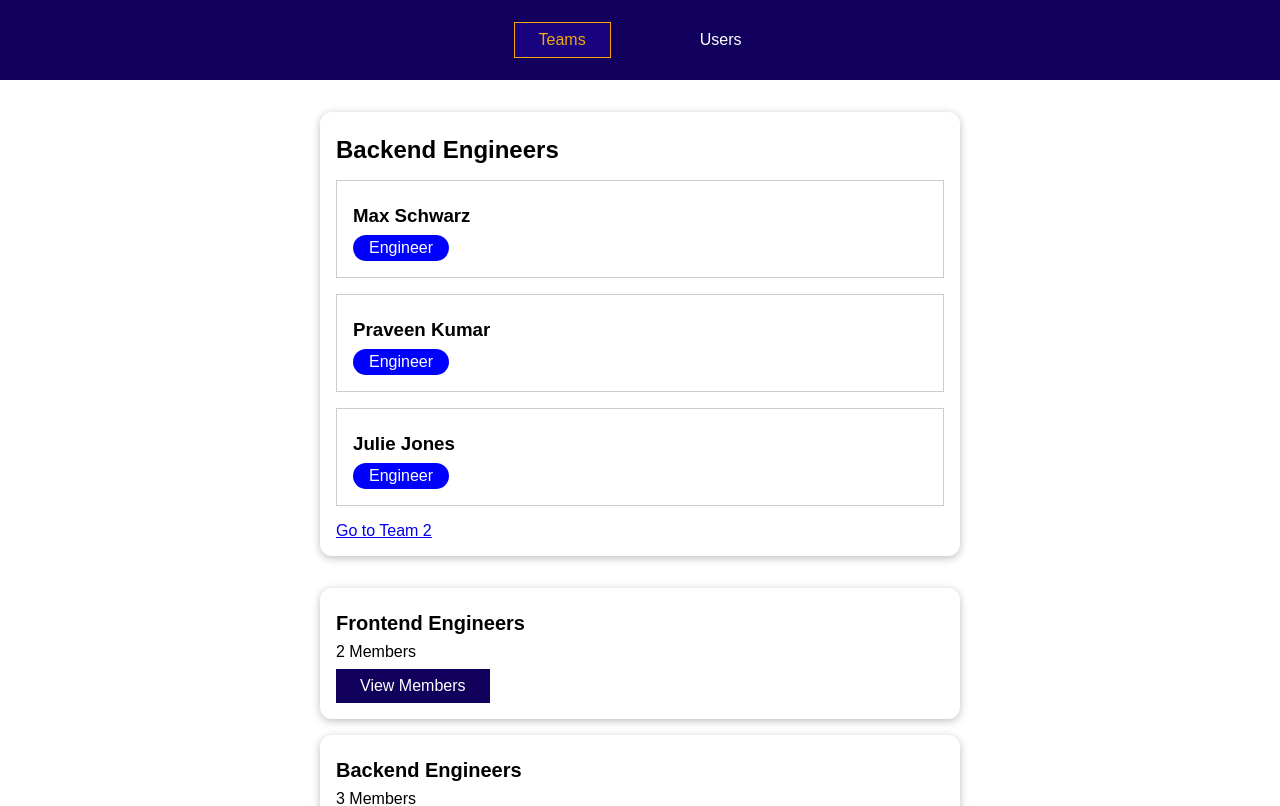
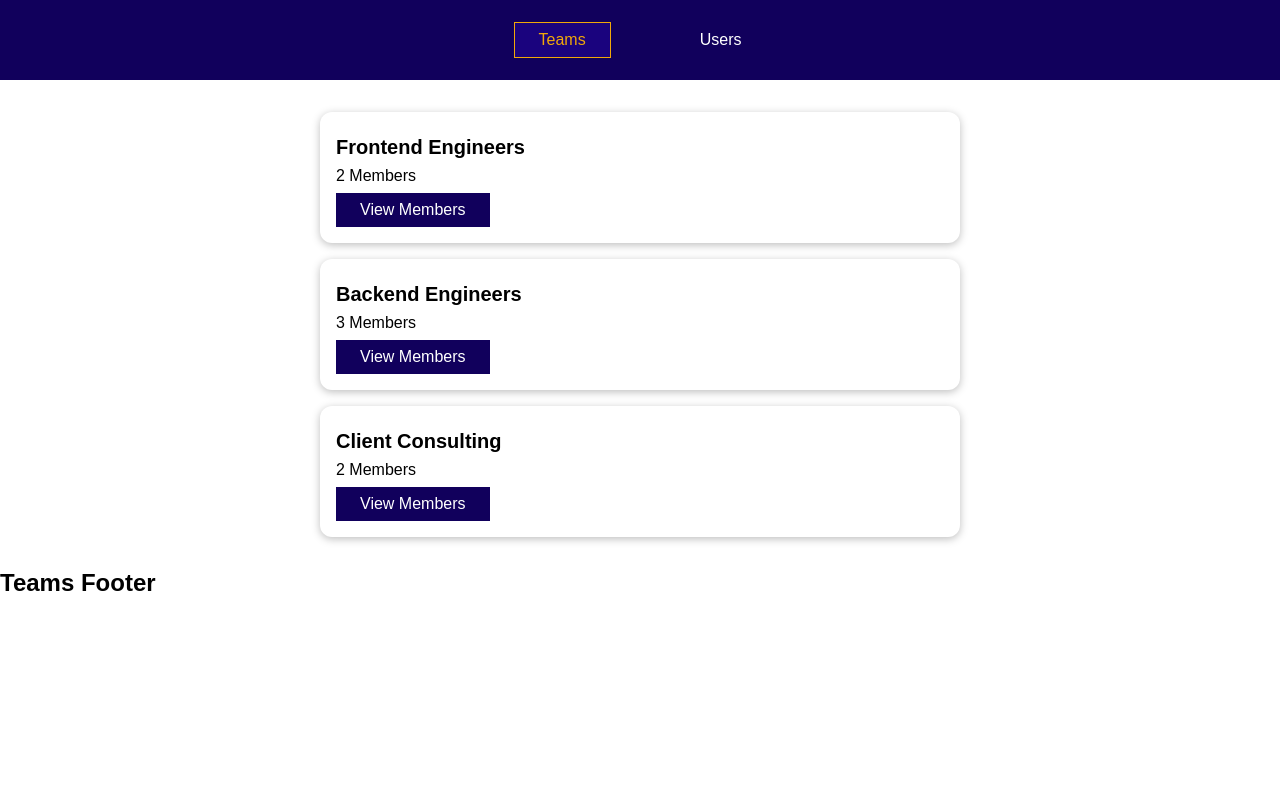
Before and after one commit to kaziomarSH24/vue-routing-setup, a Vue app: page /teams in a window 1280 px wide. Before the commit this address led to /teams/t2. Shown: the top 806 px of the page. Built offline with nearby package versions, Linux system fonts and the light colour scheme.

Commit message:
Navigation guards part comment

```diff
--- a/src/router/index.js
+++ b/src/router/index.js
@@ -47,16 +47,17 @@ const router = createRouter({
 
 /*Navigation Guards*/
 router.beforeEach(function (to, from, next) {
-  console.log('Global beforeEach')
-  console.log(to, from)
-  if (to.name === 'team-members') {
-    next()
-  } else {
-    next({
-      name: 'team-members',
-      params: { teamId: 't2' }
-    })
-  }
+  // console.log('Global beforeEach')
+  // console.log(to, from)
+  // if (to.name === 'team-members') {
+  //   next()
+  // } else {
+  //   next({
+  //     name: 'team-members',
+  //     params: { teamId: 't2' }
+  //   })
+  // }
+  next()
 })
 
 export default router
```
